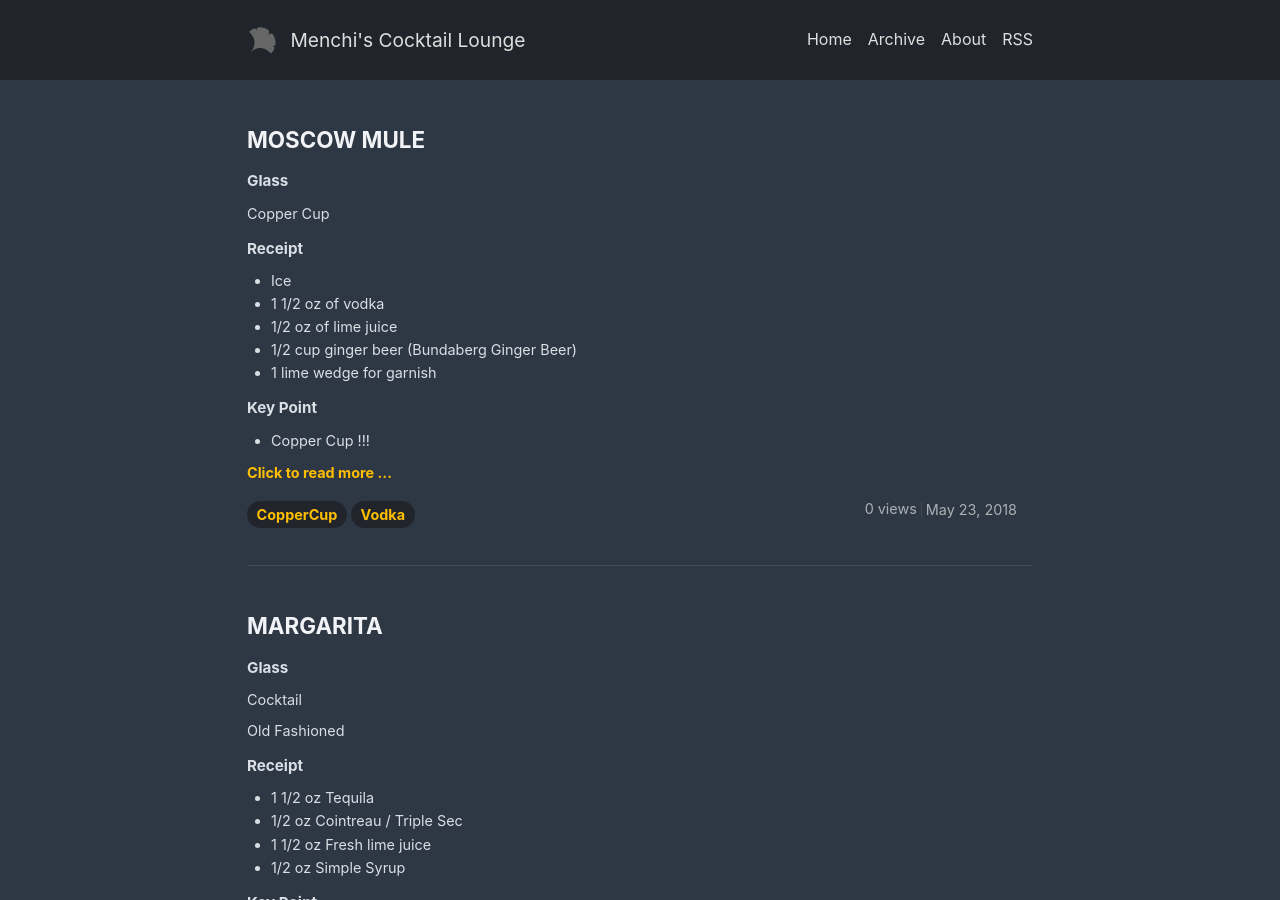
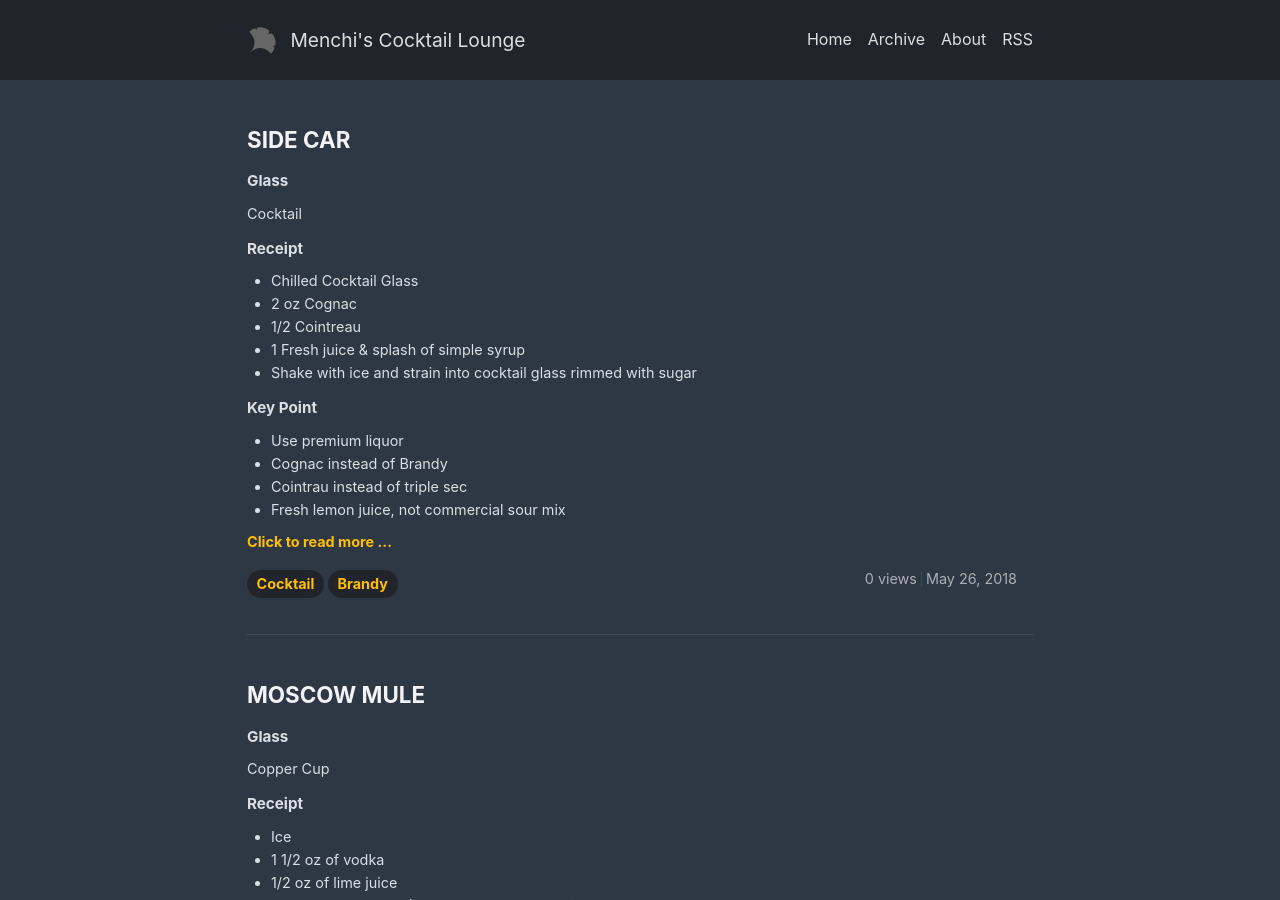
Before and after one commit to MenchiG/bar, a Jekyll site: the page built from index.html, in a window 1280 px wide and 900 px high. Built offline with Jekyll 4.4.1, drawn with Linux system fonts in a browser that asks for light colours; nearby versions of some CDN libraries; the list of posts is cut into pages by our own code; comment, search, counter and statistics services are not loaded; some of the changed text lies outside the part shown.

Commit message:
add side car

```diff
--- a/_posts/2018-05-23-margarita.md
+++ b/_posts/2018-05-23-margarita.md
@@ -25,3 +25,4 @@ Old Fashioned
 * Salt rimmed glass
 * Garnish with a lime wedge or slice
 * Can be requested over ice, straight up(no ice), or blended(frozen)
+* Use blue curacao instead of Triple Sec to make BLUE MARGARITA
--- /dev/null
+++ b/_posts/2018-05-26-side-car.md
@@ -0,0 +1,27 @@
+---
+layout: post
+title: SIDE CAR
+key: 10005
+tags: Cocktail Brandy
+category: menu
+picture_frame: shadow
+---
+
+### Glass
+
+Cocktail
+
+### Receipt
+
+* Chilled Cocktail Glass
+* 2 oz Cognac
+* 1/2 Cointreau
+* 1 Fresh juice & splash of simple syrup
+* Shake with ice and strain into cocktail glass rimmed with sugar
+
+### Key Point
+
+* Use premium liquor
+* Cognac instead of Brandy
+* Cointrau instead of triple sec
+* Fresh lemon juice, not commercial sour mix
```
